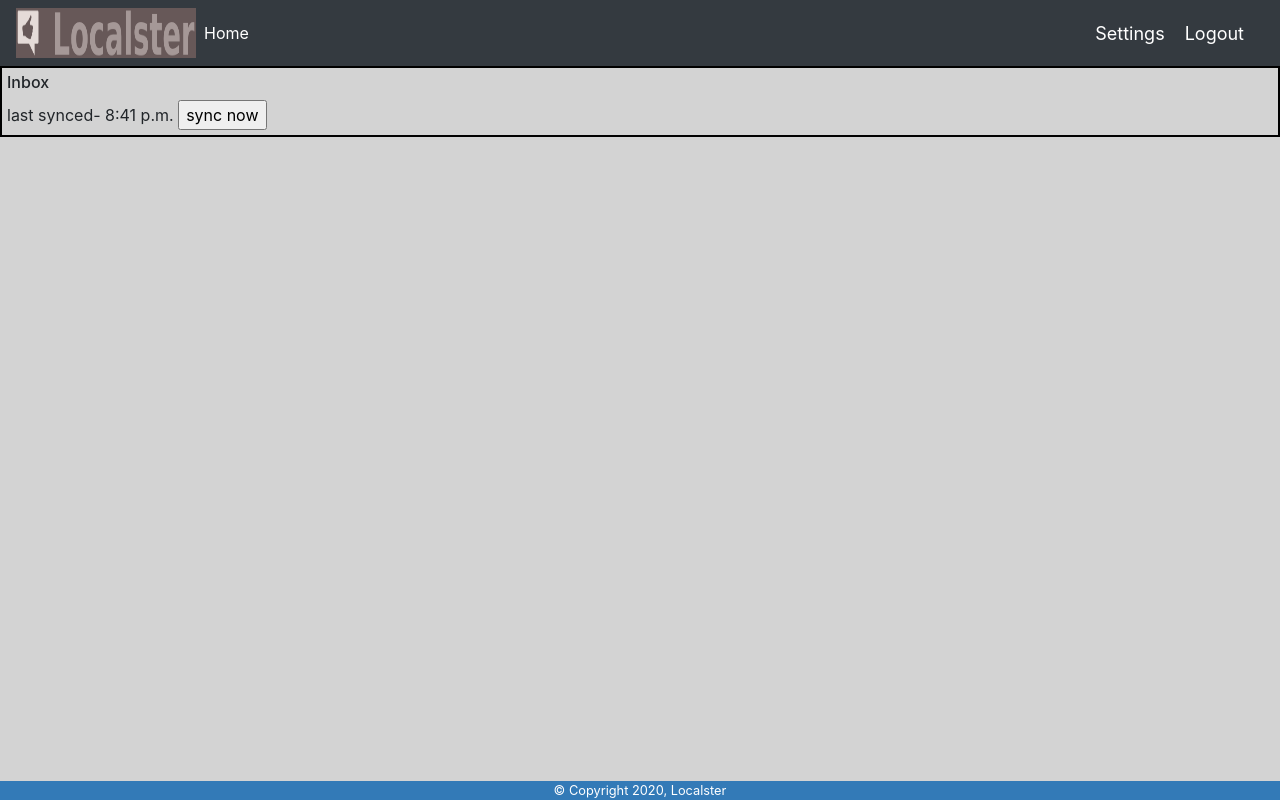
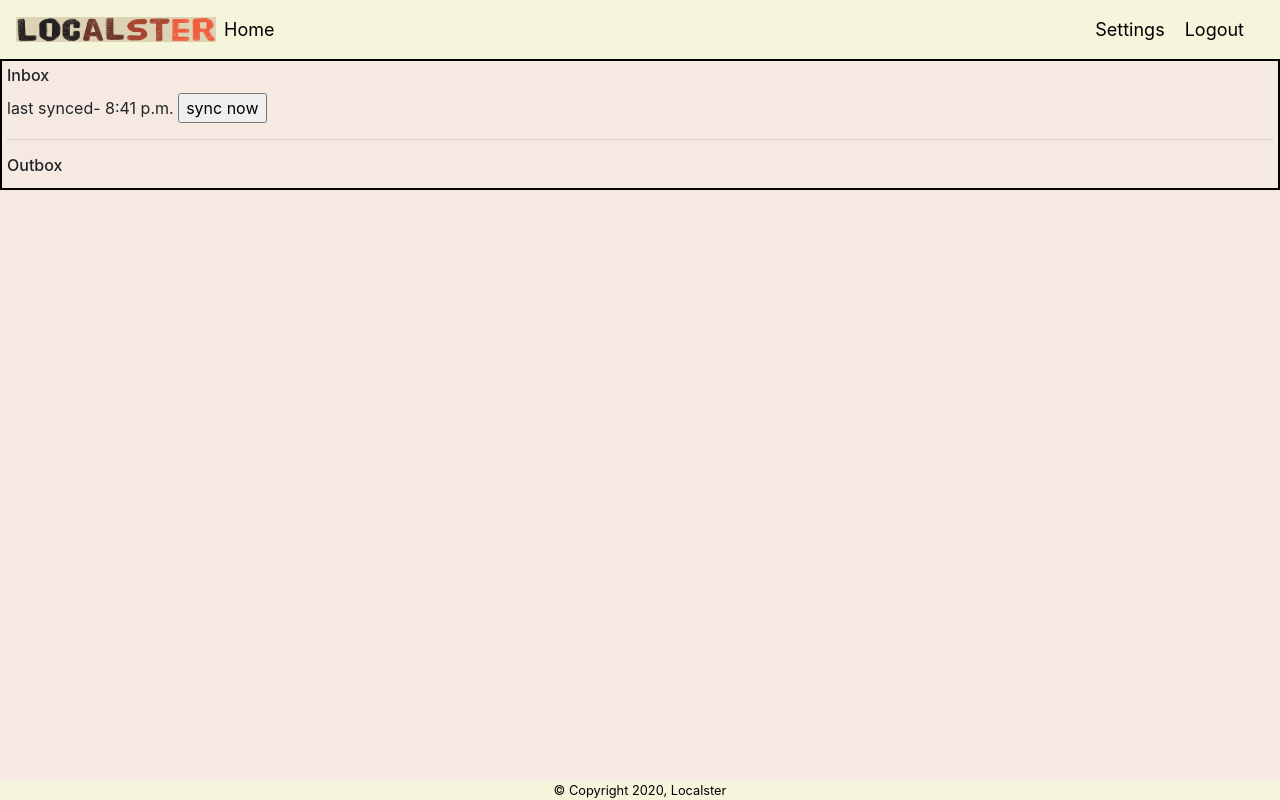
Before and after one commit to Efaz95/Localster, a Django app: page / in a window 1280 px wide. Run offline with Django 3.2, Linux system fonts and the light colour scheme; the visitor is signed in with stand-in values (Sample User, id 1); some libraries are stand-ins or nearby versions.

Commit message:
style changes

```diff
--- a/accounts/templates/accounts/home.html
+++ b/accounts/templates/accounts/home.html
@@ -33,10 +33,11 @@
     {% endif %}
 
     {% if searched_inf is not None %}
-        <p>Result: <a href="{{ searched_inf.ig_link }}" target="_blank">IG link for {{ searched_inf.user.first_name }} {{ searched_inf.user.last_name }}</a></p>
+        <p>Result: <a href="{{ searched_inf.ig_link }}" target="_blank">IG link
+            for {{ searched_inf.user.first_name }} {{ searched_inf.user.last_name }}</a></p>
 
         <button>
-        <a href="{% url 'messages' %}">Send a message</a>
+            <a href="{% url 'messages' %}">Send a message</a>
         </button>
     {% endif %}
 
@@ -50,6 +51,15 @@
         {% endfor %}
         <span>last synced- {{ time_now.time }}</span>
         <input type="button" value="sync now" onClick="window.location.reload();">
+        <hr>
+        <h6>Outbox</h6>
+                {% for x in outbox %}
+            <ul>
+                <li>{{ x.reciever }}: {{ x.msg_content }}</li>
+                <hr>
+            </ul>
+        {% endfor %}
+
     </div>
 
 
--- a/accounts/templates/accounts/navbar.html
+++ b/accounts/templates/accounts/navbar.html
@@ -3,13 +3,13 @@
 <style>
     .hello-msg{
         font-size: 18px;
-        color: #fff;
+        color: black;
         margin-right: 20px;
     }
 </style>
 
-<nav class="navbar navbar-expand-lg navbar-dark bg-dark">
-    <img src="{% static 'images/logo.png' %}" height="50" width="180">
+<nav class="navbar navbar-expand-lg" style="background-color: beige;">
+    <img src="{% static 'images/logo2.png' %}" height="25" width="200">
     <button class="navbar-toggler" type="button" data-toggle="collapse" data-target="#navbarNav"
             aria-controls="navbarNav" aria-expanded="false" aria-label="Toggle navigation">
         <span class="navbar-toggler-icon"></span>
@@ -17,7 +17,7 @@
     <div class="collapse navbar-collapse" id="navbarNav">
         <ul class="navbar-nav">
             <li class="nav-item active">
-                <a class="nav-link" href="{% url 'home' %}">Home</a>
+                <a  class="nav-link hello-msg" href="{% url 'home' %}">Home</a>
             </li>
         </ul>
     </div>
--- a/accounts/views.py
+++ b/accounts/views.py
@@ -75,8 +75,9 @@ def home(request):
         picked_user = searched_inf.user.username
 
     msg = Messages.objects.filter(reciever=user)
+    outbox = Messages.objects.filter(sender=user)
 
-    context = {'user': user, 'searched_inf': searched_inf, 'messages': msg, 'time_now': time_now}
+    context = {'user': user, 'searched_inf': searched_inf, 'messages': msg, 'outbox': outbox, 'time_now': time_now}
     return render(request, 'accounts/home.html', context)
 
 
--- a/static/css/main.css
+++ b/static/css/main.css
@@ -1,6 +1,6 @@
 
 body {
-    background-color: lightgray;
+    background-color: #f5e9e1;
 }
 
 
@@ -25,7 +25,7 @@ body {
     left: 0;
     bottom: 0;
     width: 100%;
-    background-color: #337ab7;
-    color: white;
+    background-color: beige;
+    color: black;
     text-align: center;
 }
```
Also changed, not shown: static/images/logo1.png (renamed from static/images/logo.png), static/images/logo2.png (added).
